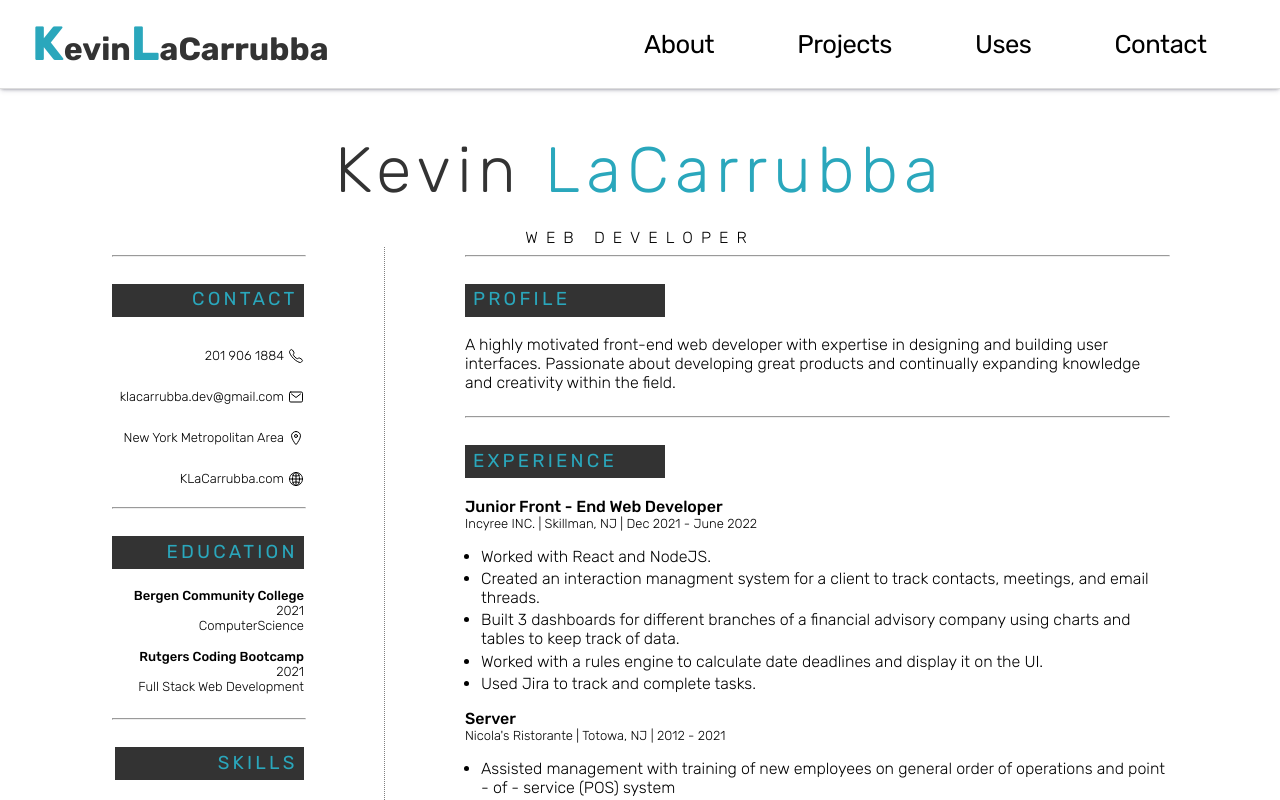
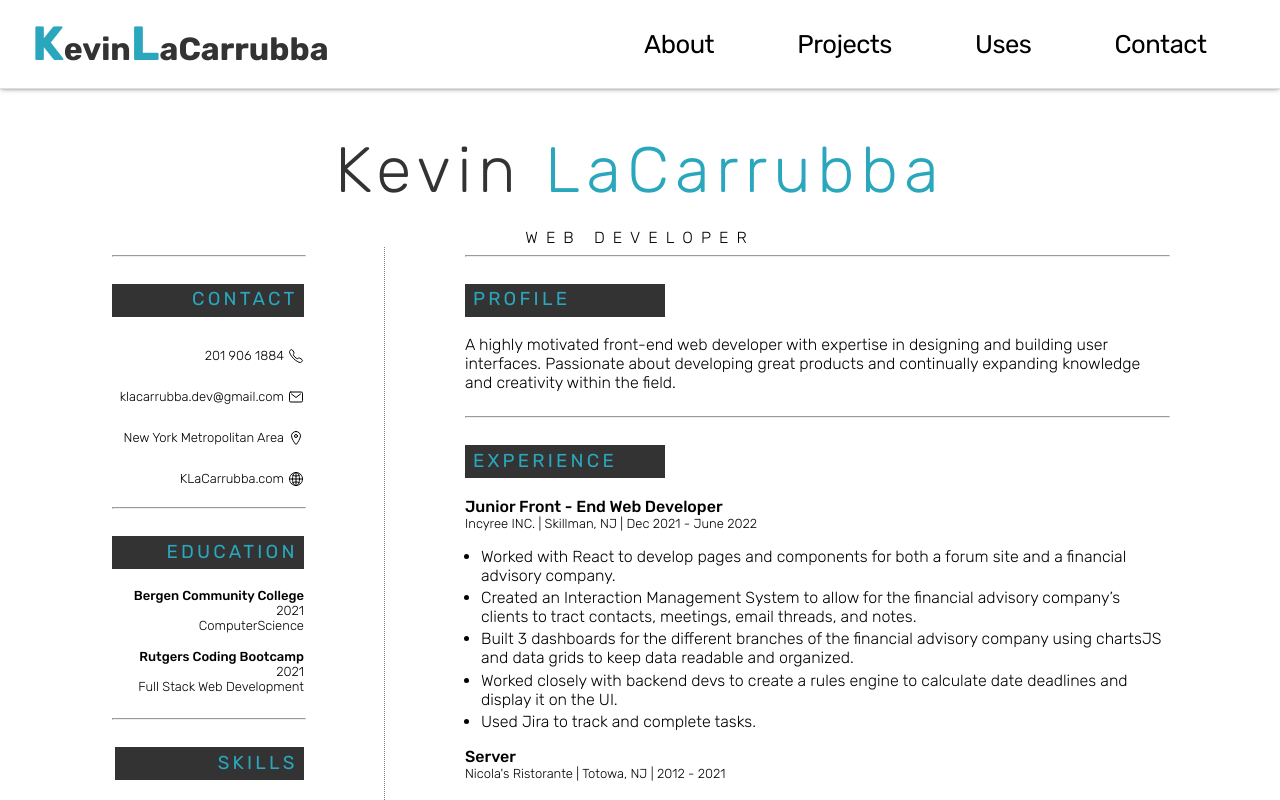
Before and after one commit to KevinLaCarrubba/Portfolio, a React (Create React App) app: page /resume in a window 1280 px wide. Shown: the top 800 px of the page. Built offline with nearby package versions, Linux system fonts and the light colour scheme.

Commit message:
updated resume

```diff
--- a/src/Pages/ResumePage/index.js
+++ b/src/Pages/ResumePage/index.js
@@ -96,20 +96,27 @@ const ResumePage = () => {
                             Incyree INC. | Skillman, NJ | Dec 2021 - June 2022
                         </p>
                         <ul>
-                            <li>Worked with React and NodeJS.</li>
                             <li>
-                                Created an interaction managment system for a
-                                client to track contacts, meetings, and email
-                                threads.
+                                Worked with React to develop pages and
+                                components for both a forum site and a financial
+                                advisory company.
                             </li>
                             <li>
-                                Built 3 dashboards for different branches of a
-                                financial advisory company using charts and
-                                tables to keep track of data.
+                                Created an Interaction Management System to
+                                allow for the financial advisory company’s
+                                clients to tract contacts, meetings, email
+                                threads, and notes.
                             </li>
                             <li>
-                                Worked with a rules engine to calculate date
-                                deadlines and display it on the UI.
+                                Built 3 dashboards for the different branches of
+                                the financial advisory company using chartsJS
+                                and data grids to keep data readable and
+                                organized.
+                            </li>
+                            <li>
+                                Worked closely with backend devs to create a
+                                rules engine to calculate date deadlines and
+                                display it on the UI.
                             </li>
                             <li>Used Jira to track and complete tasks.</li>
                         </ul>
```
